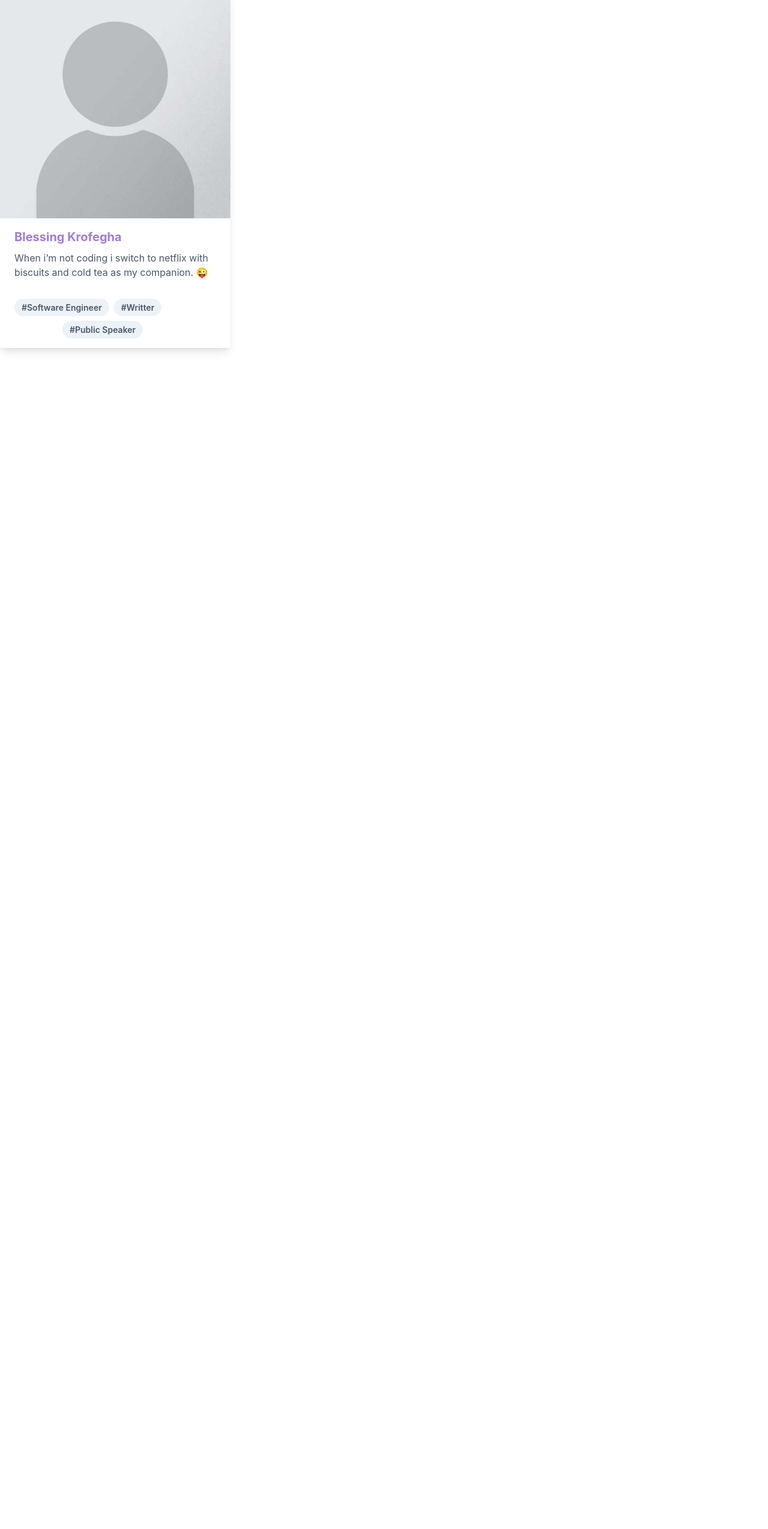
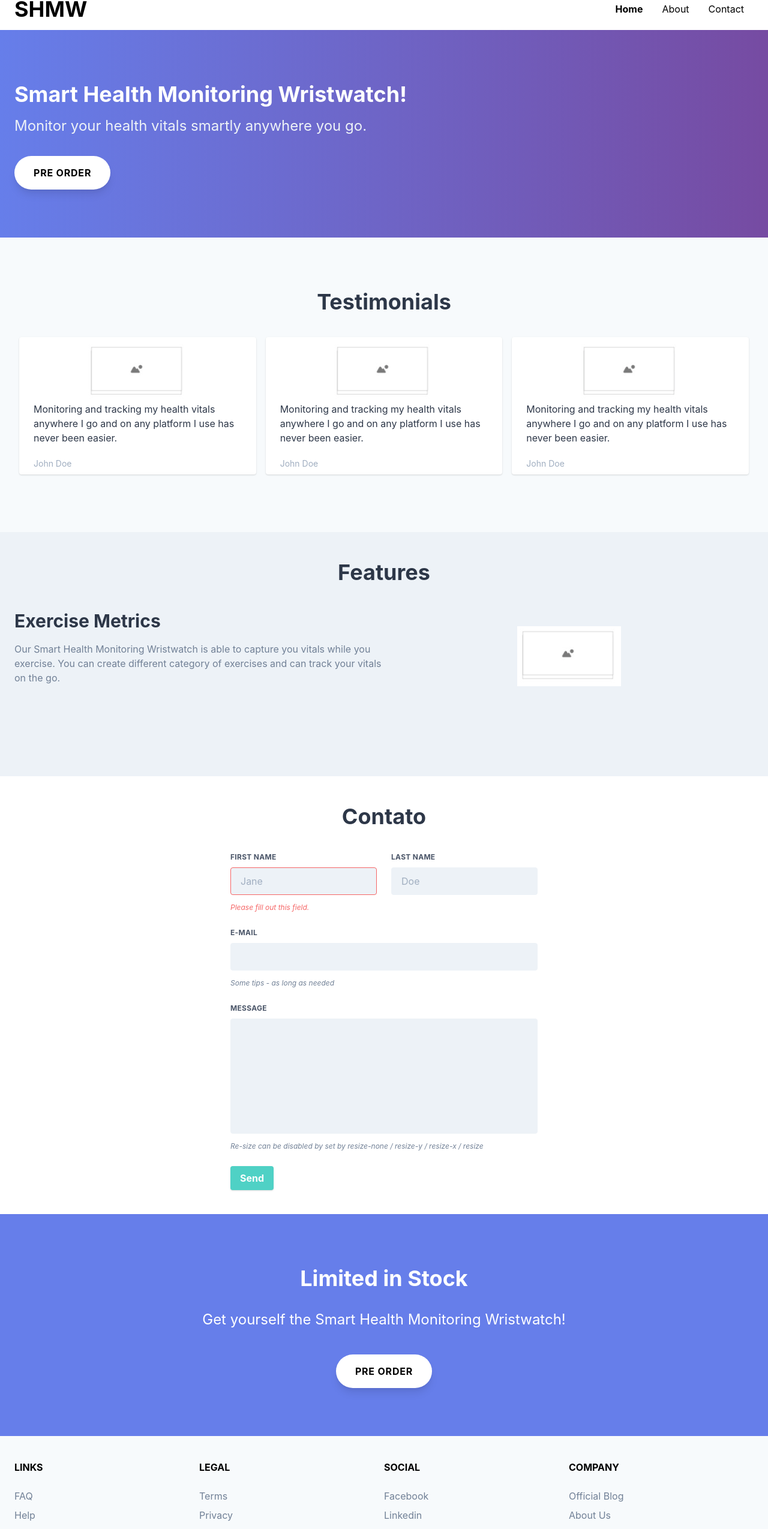
Before and after one commit to matsmello/saude_infantil_web, a React (Create React App) app: page / in a window 1280 px wide. Shown: the part 20-2569 px from the top of the page at 60% size. Before the commit the page ends 800 px from the top, so only its background shows below. Built offline with nearby package versions, Linux system fonts and the light colour scheme.

Commit message:
Create landing page

```diff
--- a/src/App.js
+++ b/src/App.js
@@ -3,23 +3,283 @@ import './assets/main.css'
 import React from 'react';
 function App() {
   return (
-
-    <div className="max-w-sm rounded overflow-hidden shadow-lg">
-      <img className="w-full" src={require('./profile.jpg')} alt="Display" />
-      <div className="px-6 py-4">
-        <div className="font-bold text-purple-500 text-xl mb-2">
-          Blessing Krofegha
+<>
+    <nav>
+      <div
+        class="container mx-auto px-6 py-2 flex justify-between items-center"
+      >
+        <a
+          class="font-bold text-2xl lg:text-4xl"
+          href="#"
+        >
+          SHMW
+        </a>
+        <div class="block lg:hidden">
+          <button
+            class="flex items-center px-3 py-2 border rounded text-gray-500 border-gray-600 hover:text-gray-800 hover:border-teal-500 appearance-none focus:outline-none"
+          >
+            <svg
+              class="fill-current h-3 w-3"
+              viewBox="0 0 20 20"
+              xmlns="http://www.w3.org/2000/svg"
+            >
+              <title>Menu</title>
+              <path d="M0 3h20v2H0V3zm0 6h20v2H0V9zm0 6h20v2H0v-2z" />
+            </svg>
+          </button>
         </div>
-        <p className="text-gray-700 text-base">
-          When i’m not coding i switch to netflix with biscuits and cold tea as my companion. <span></span>😜
-        </p>
+        <div class="hidden lg:block">
+          <ul class="inline-flex">
+            <li>
+              <a class="px-4 font-bold" href="/">Home</a>
+            </li>
+            <li>
+              <a class="px-4 hover:text-gray-800" href="#"
+                >About</a
+              >
+            </li>
+            <li>
+              <a class="px-4 hover:text-gray-800" href="#"
+                >Contact</a
+              >
+            </li>
+          </ul>
+        </div>
       </div>
-      <div className="px-6 py-4">
-        <span className="inline-block bg-gray-200 rounded-full px-3 py-1 text-sm font-semibold text-gray-700 mr-2">#Software Engineer</span>
-        <span className="inline-block bg-gray-200 rounded-full px-3 py-1 text-sm font-semibold text-gray-700 mr-2">#Writter</span>
-        <span className="inline-block bg-gray-200 rounded-full px-3 py-1 text-sm font-semibold text-gray-700 mt-2 ml-20">#Public Speaker</span>
+    </nav>
+    <div
+      class="py-20"
+      style={{background: "linear-gradient(90deg, #667eea 0%, #764ba2 100%)"}}
+    >
+      <div class="container mx-auto px-6">
+        <h2 class="text-4xl font-bold mb-2 text-white">
+          Smart Health Monitoring Wristwatch!
+        </h2>
+        <h3 class="text-2xl mb-8 text-gray-200">
+          Monitor your health vitals smartly anywhere you go.
+        </h3>
+        <button
+          class="bg-white font-bold rounded-full py-4 px-8 shadow-lg uppercase tracking-wider"
+        >
+          Pre Order
+        </button>
       </div>
     </div>
+
+    <section class="bg-gray-100">
+      <div class="container mx-auto px-6 py-20">
+        <h2 class="text-4xl font-bold text-center text-gray-800 mb-8">
+          Testimonials
+        </h2>
+        <div class="flex flex-wrap">
+        {[1,2,3].map(e =>
+          <div class="w-full md:w-1/3 px-2 mb-4">
+            <div class="bg-white rounded shadow py-2">
+              <img src={require('./images/block.png')} class="m-auto" />
+              <p class="text-gray-800 text-base px-6 mb-5">
+                Monitoring and tracking my health vitals anywhere I go and on
+                any platform I use has never been easier.
+              </p>
+              <p class="text-gray-500 text-xs md:text-sm px-6">
+                John Doe
+              </p>
+            </div>
+          </div>
+  )}
+        </div>
+      </div>
+    </section>
+
+    <section class="bg-gray-200">
+    <div class="container mx-auto px-6 p-10">
+      <h2 class="text-4xl font-bold text-center text-gray-800 mb-8">
+        Features
+      </h2>
+      <div class="flex items-center flex-wrap mb-20">
+        <div class="w-full md:w-1/2">
+          <h4 class="text-3xl text-gray-800 font-bold mb-3">
+            Exercise Metrics
+          </h4>
+          <p class="text-gray-600 mb-8">
+            Our Smart Health Monitoring Wristwatch is able to capture you vitals
+            while you exercise. You can create different category of exercises
+            and can track your vitals on the go.
+          </p>
+        </div>
+        <div class="w-full md:w-1/2">
+        <img src={require('./images/block.png')} class="m-auto" />
+        </div>
+      </div>
+    </div>
+    </section>
+    <section class="container mx-auto px-6 p-10">
+<form class="w-full max-w-lg m-auto">
+<h2 class="text-4xl font-bold text-center text-gray-800 mb-8">
+        Contato
+      </h2>
+  <div class="flex flex-wrap -mx-3 mb-6">
+    <div class="w-full md:w-1/2 px-3 mb-6 md:mb-0">
+      <label class="block uppercase tracking-wide text-gray-700 text-xs font-bold mb-2" for="grid-first-name">
+        First Name
+      </label>
+      <input class="appearance-none block w-full bg-gray-200 text-gray-700 border border-red-500 rounded py-3 px-4 mb-3 leading-tight focus:outline-none focus:bg-white" id="grid-first-name" type="text" placeholder="Jane" />
+      <p class="text-red-500 text-xs italic">Please fill out this field.</p>
+    </div>
+    <div class="w-full md:w-1/2 px-3">
+      <label class="block uppercase tracking-wide text-gray-700 text-xs font-bold mb-2" for="grid-last-name">
+        Last Name
+      </label>
+      <input class="appearance-none block w-full bg-gray-200 text-gray-700 border border-gray-200 rounded py-3 px-4 leading-tight focus:outline-none focus:bg-white focus:border-gray-500" id="grid-last-name" type="text" placeholder="Doe" />
+    </div>
+  </div>
+  <div class="flex flex-wrap -mx-3 mb-6">
+    <div class="w-full px-3">
+      <label class="block uppercase tracking-wide text-gray-700 text-xs font-bold mb-2" for="grid-password">
+        E-mail
+      </label>
+      <input class="appearance-none block w-full bg-gray-200 text-gray-700 border border-gray-200 rounded py-3 px-4 mb-3 leading-tight focus:outline-none focus:bg-white focus:border-gray-500" id="email" type="email" />
+      <p class="text-gray-600 text-xs italic">Some tips - as long as needed</p>
+    </div>
+  </div>
+  <div class="flex flex-wrap -mx-3 mb-6">
+    <div class="w-full px-3">
+      <label class="block uppercase tracking-wide text-gray-700 text-xs font-bold mb-2" for="grid-password">
+        Message
+      </label>
+      <textarea class=" no-resize appearance-none block w-full bg-gray-200 text-gray-700 border border-gray-200 rounded py-3 px-4 mb-3 leading-tight focus:outline-none focus:bg-white focus:border-gray-500 h-48 resize-none" id="message"></textarea>
+      <p class="text-gray-600 text-xs italic">Re-size can be disabled by set by resize-none / resize-y / resize-x / resize</p>
+    </div>
+  </div>
+  <div class="md:flex md:items-center">
+    <div class="md:w-1/3">
+      <button class="shadow bg-teal-400 hover:bg-teal-400 focus:shadow-outline focus:outline-none text-white font-bold py-2 px-4 rounded" type="button">
+        Send
+      </button>
+    </div>
+    <div class="md:w-2/3"></div>
+  </div>
+</form>
+    </section>
+    <section style={{backgroundColor: "#667eea"}}>
+      <div class="container mx-auto px-6 text-center py-20">
+        <h2 class="mb-6 text-4xl font-bold text-center text-white">
+          Limited in Stock
+        </h2>
+        <h3 class="my-4 text-2xl text-white">
+          Get yourself the Smart Health Monitoring Wristwatch!
+        </h3>
+        <button
+          class="bg-white font-bold rounded-full mt-6 py-4 px-8 shadow-lg uppercase tracking-wider"
+        >
+          Pre Order
+        </button>
+      </div>
+    </section>
+
+    <footer class="bg-gray-100">
+      <div class="container mx-auto px-6 pt-10 pb-6">
+        <div class="flex flex-wrap">
+          <div class="w-full md:w-1/4 text-center md:text-left ">
+            <h5 class="uppercase mb-6 font-bold">Links</h5>
+            <ul class="mb-4">
+              <li class="mt-2">
+                <a
+                  href="#"
+                  class="hover:underline text-gray-600 hover:text-orange-500"
+                  >FAQ</a
+                >
+              </li>
+              <li class="mt-2">
+                <a
+                  href="#"
+                  class="hover:underline text-gray-600 hover:text-orange-500"
+                  >Help</a
+                >
+              </li>
+              <li class="mt-2">
+                <a
+                  href="#"
+                  class="hover:underline text-gray-600 hover:text-orange-500"
+                  >Support</a
+                >
+              </li>
+            </ul>
+          </div>
+          <div class="w-full md:w-1/4 text-center md:text-left ">
+            <h5 class="uppercase mb-6 font-bold">Legal</h5>
+            <ul class="mb-4">
+              <li class="mt-2">
+                <a
+                  href="#"
+                  class="hover:underline text-gray-600 hover:text-orange-500"
+                  >Terms</a
+                >
+              </li>
+              <li class="mt-2">
+                <a
+                  href="#"
+                  class="hover:underline text-gray-600 hover:text-orange-500"
+                  >Privacy</a
+                >
+              </li>
+            </ul>
+          </div>
+          <div class="w-full md:w-1/4 text-center md:text-left ">
+            <h5 class="uppercase mb-6 font-bold">Social</h5>
+            <ul class="mb-4">
+              <li class="mt-2">
+                <a
+                  href="#"
+                  class="hover:underline text-gray-600 hover:text-orange-500"
+                  >Facebook</a
+                >
+              </li>
+              <li class="mt-2">
+                <a
+                  href="#"
+                  class="hover:underline text-gray-600 hover:text-orange-500"
+                  >Linkedin</a
+                >
+              </li>
+              <li class="mt-2">
+                <a
+                  href="#"
+                  class="hover:underline text-gray-600 hover:text-orange-500"
+                  >Twitter</a
+                >
+              </li>
+            </ul>
+          </div>
+          <div class="w-full md:w-1/4 text-center md:text-left ">
+            <h5 class="uppercase mb-6 font-bold">Company</h5>
+            <ul class="mb-4">
+              <li class="mt-2">
+                <a
+                  href="#"
+                  class="hover:underline text-gray-600 hover:text-orange-500"
+                  >Official Blog</a
+                >
+              </li>
+              <li class="mt-2">
+                <a
+                  href="#"
+                  class="hover:underline text-gray-600 hover:text-orange-500"
+                  >About Us</a
+                >
+              </li>
+              <li class="mt-2">
+                <a
+                  href="#"
+                  class="hover:underline text-gray-600 hover:text-orange-500"
+                  >Contact</a
+                >
+              </li>
+            </ul>
+          </div>
+        </div>
+      </div>
+    </footer>
+    </>
   );
 }
 export default App;
```
Also changed, not shown: src/images/block.png (added).
